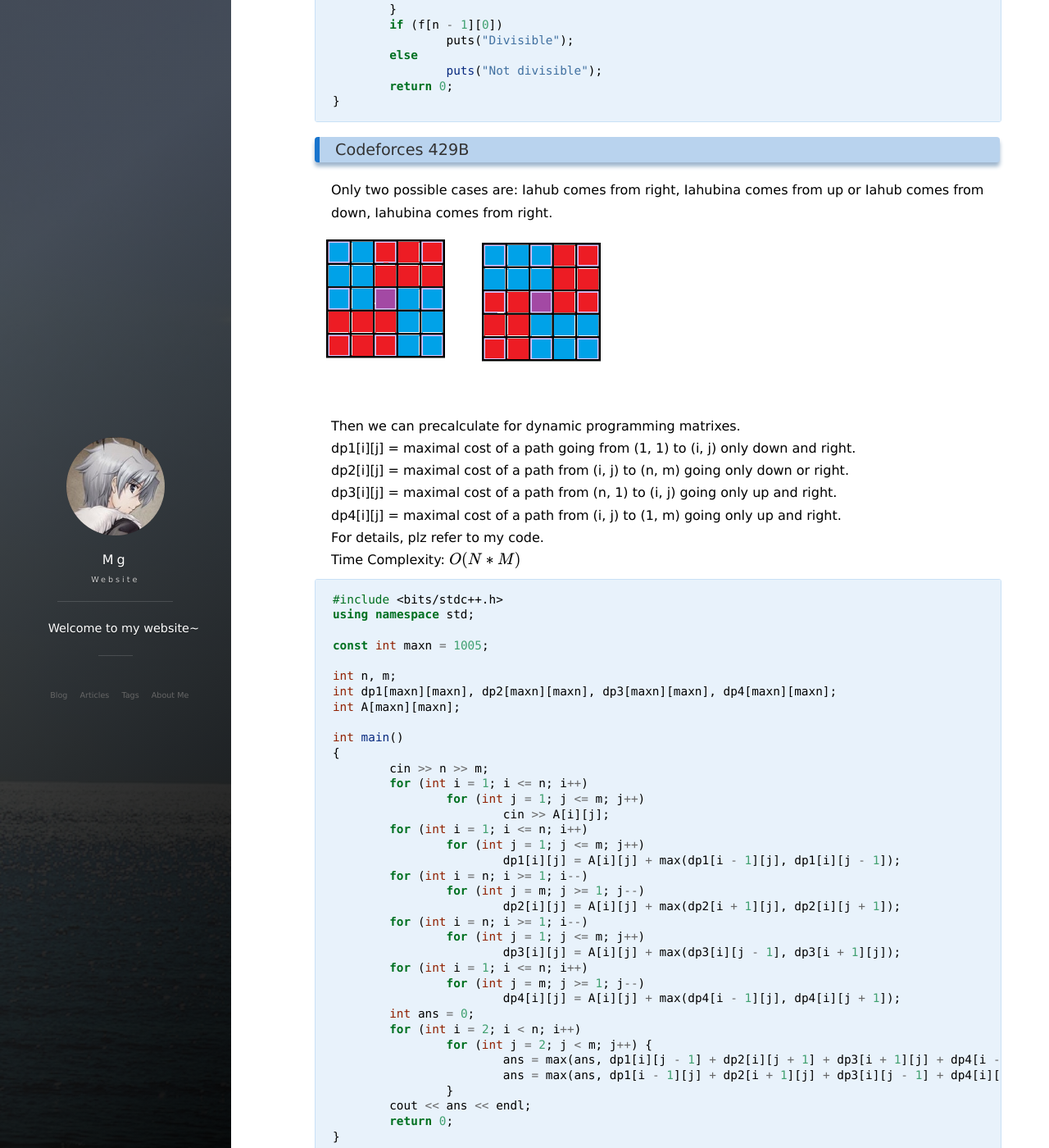
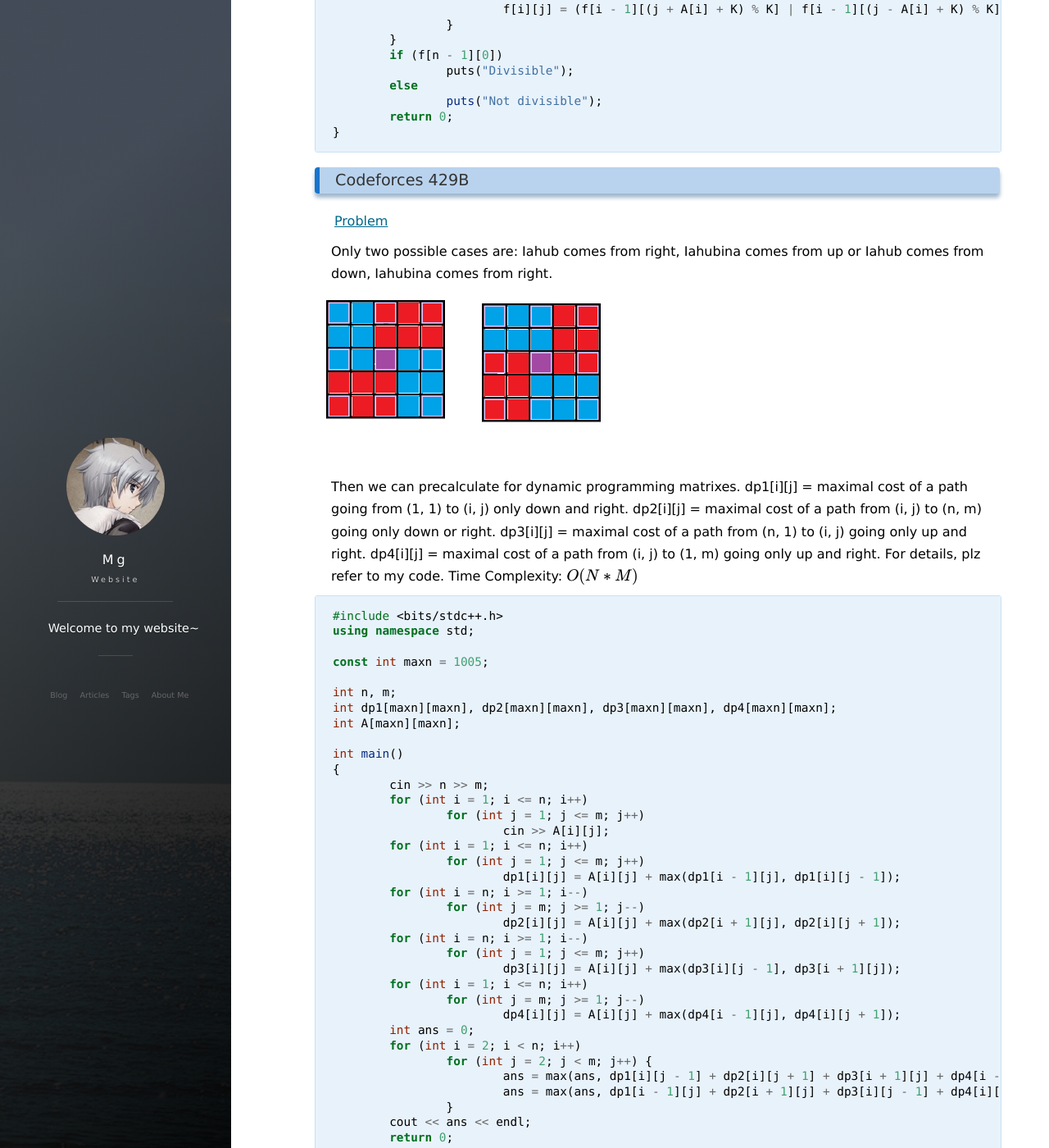
Before and after one commit to XJTUmg/XJTUmg.github.io, a Jekyll site: the page built from _posts/2017-01-05-XGDFZ16.12.md, in a window 1280 px wide and 1400 px high, scrolled down 1585 px. Shown: the whole window at 82% size. Built offline with Jekyll 4.4.1, drawn with Linux system fonts in a browser that asks for light colours; nearby versions of some CDN libraries; formulas are drawn with MathJax 3; comment, search, counter and statistics services are not loaded; some of the changed text lies outside the part shown.

Commit message:
Update 2017-01-05-XGDFZ16.12.md

```diff
--- a/_posts/2017-01-05-XGDFZ16.12.md
+++ b/_posts/2017-01-05-XGDFZ16.12.md
@@ -9,6 +9,8 @@
 <iframe src="/pdf/XGDFZ16.12/XGDFZ16.12.22.pdf" style="width:100%; height:800px"></iframe>
 
 ### POJ 1745
+
+<a target="_blank" href="http://poj.org/problem?id=1745"> Problem</a>
 
 Time Complexity: $O(N*K)$
 
@@ -51,6 +53,8 @@
 {% endhighlight %}
 
 ### Codeforces 429B
+
+<a target="_blank" href="http://codeforces.com/problemset/problem/429/B"> Problem</a>
 
 Only two possible cases are: Iahub comes from right, Iahubina comes from up or Iahub comes from down, Iahubina comes from right.
 <dev align = "left">
@@ -109,4 +113,4 @@
 $$
 \sum_{g=0}^{n*m}A_{g}*(g+1)=\sum_{g=0}^{min(n,m)}(A_{g}*g)+K^{n*m}=n*m*\sum_{i=2}^{K}((i-1)^{n + m - 2} * K^{n*m-n-m+1})
 $$
-Time Complexity: $O(log_{2}n + log_{2}m)$
+Time Complexity: $log_{2}n + log_{2}m$
```
